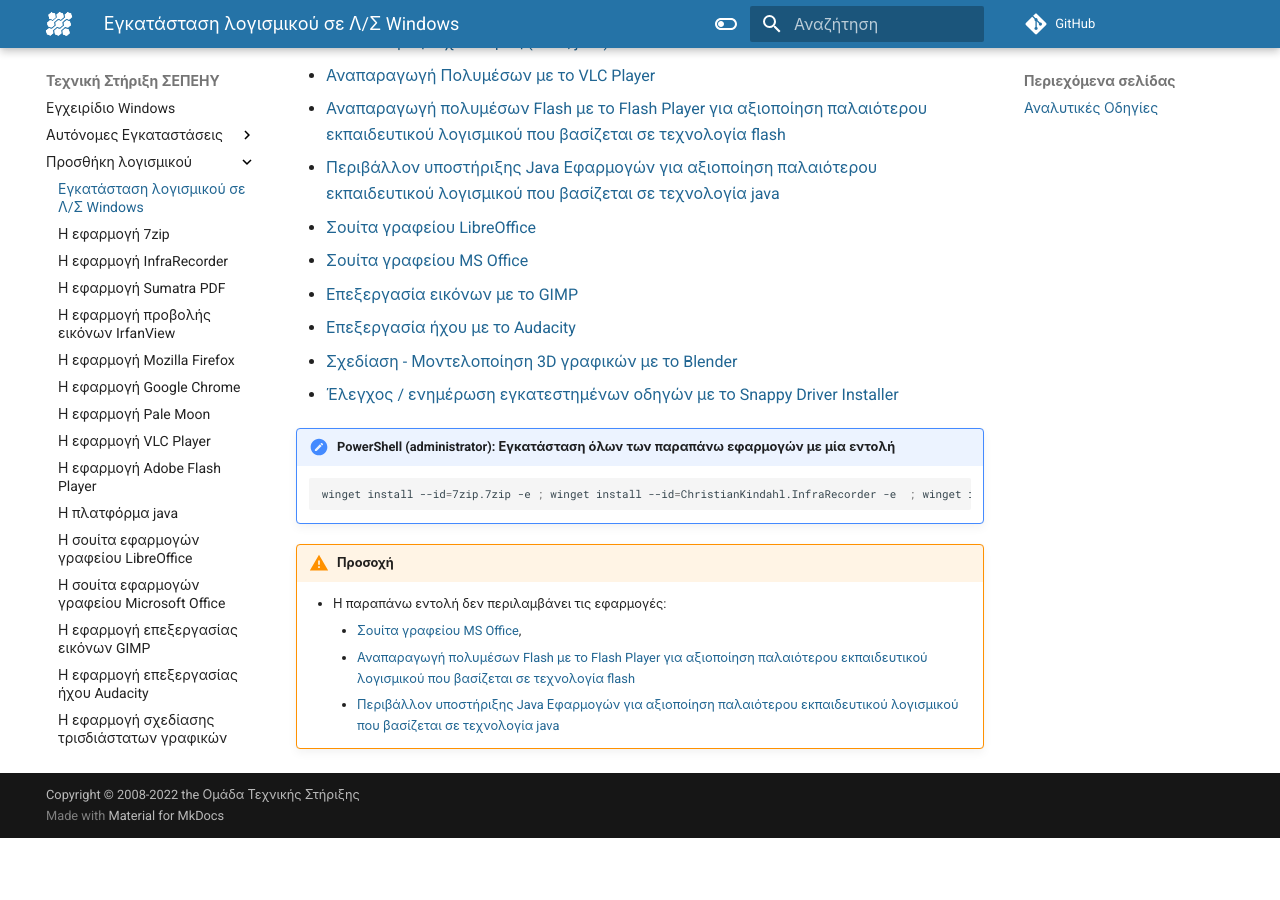
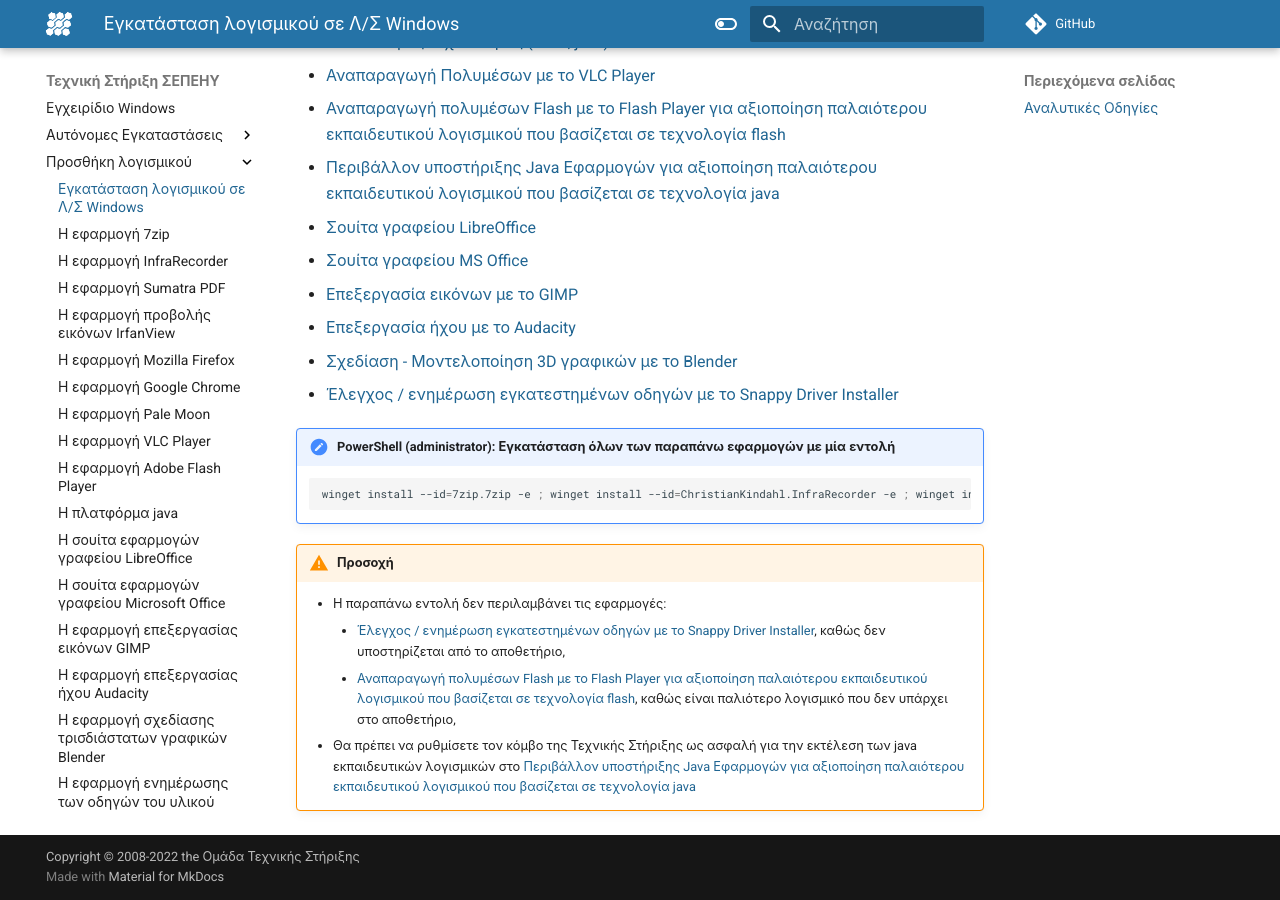
Before and after one commit to pe86/windows, an MkDocs documentation site: the page built from docs/software/index.md, in a window 1280 px wide and 900 px high, scrolled down 975 px. Built offline with MkDocs 1.6.1 and Material for MkDocs 9.7.7, drawn with Linux system fonts in a browser that asks for light colours; comment, search, counter and statistics services are not loaded; before the commit the page ends 1813 px from its top, so only the background shows below that.

Commit message:
snappy-driver removed from multiple winget installation as its no longer supported

````diff
--- a/docs/software/index.md
+++ b/docs/software/index.md
@@ -36,12 +36,11 @@
 
 !!! powershell "PowerShell (administrator): Εγκατάσταση όλων των παραπάνω εφαρμογών με μία εντολή"
     ```shell
-    winget install --id=7zip.7zip -e ; winget install --id=ChristianKindahl.InfraRecorder -e  ; winget install --id=SumatraPDF.SumatraPDF -e  ; winget install --id=IrfanSkiljan.IrfanView -e  ; winget install --id=Mozilla.Firefox -e  ; winget install --id=Google.Chrome -e  ; winget install --id=MoonchildProductions.PaleMoon -e  ; winget install --id=VideoLAN.VLC -e  ; winget install --id=TheDocumentFoundation.LibreOffice -e  ; winget install --id=TheDocumentFoundation.LibreOffice.HelpPack -e  ; winget install --id=GIMP.GIMP -e  ; winget install --id=Audacity.Audacity -e  ; winget install --id=BlenderFoundation.Blender -e  ; winget install --id=GlennDelahoy.SnappyDriverInstallerOrigin -e
-
+    winget install --id=7zip.7zip -e ; winget install --id=ChristianKindahl.InfraRecorder -e ; winget install --id=SumatraPDF.SumatraPDF -e ; winget install --id=IrfanSkiljan.IrfanView -e ; winget install --id=Mozilla.Firefox -e ; winget install --id=Google.Chrome -e ; winget install --id=MoonchildProductions.PaleMoon -e ; winget install --id=VideoLAN.VLC -e ; winget install --id=TheDocumentFoundation.LibreOffice -e ; winget install --id=TheDocumentFoundation.LibreOffice.HelpPack -e ; winget install --id=GIMP.GIMP -e ; winget install --id=Audacity.Audacity -e ; winget install --id=BlenderFoundation.Blender -e ; winget install --id=Oracle.JavaRuntimeEnvironment -e ; winget install --id=Microsoft.Office -e
     ```
 
 !!! warning "Προσοχή"
     - Η παραπάνω εντολή δεν περιλαμβάνει τις εφαρμογές:
-        - [Σουίτα γραφείου MS Office](msoffice.md),
-        - [Αναπαραγωγή πολυμέσων Flash με το Flash Player για αξιοποίηση παλαιότερου εκπαιδευτικού λογισμικού που βασίζεται σε τεχνολογία flash](flash.md)
-        - [Περιβάλλον υποστήριξης Java Εφαρμογών για αξιοποίηση παλαιότερου εκπαιδευτικού λογισμικού που βασίζεται σε τεχνολογία java](java.md)
+        - [Έλεγχος / ενημέρωση εγκατεστημένων οδηγών με το Snappy Driver Installer](snappy-driver), καθώς δεν υποστηρίζεται από το αποθετήριο,
+        - [Αναπαραγωγή πολυμέσων Flash με το Flash Player για αξιοποίηση παλαιότερου εκπαιδευτικού λογισμικού που βασίζεται σε τεχνολογία flash](flash.md), καθώς είναι παλιότερο λογισμικό που δεν υπάρχει στο αποθετήριο,
+    - Θα πρέπει να ρυθμίσετε τον κόμβο της Τεχνικής Στήριξης ως ασφαλή για την εκτέλεση των java εκπαιδευτικών λογισμικών στο [Περιβάλλον υποστήριξης Java Εφαρμογών για αξιοποίηση παλαιότερου εκπαιδευτικού λογισμικού που βασίζεται σε τεχνολογία java](java.md)
````
